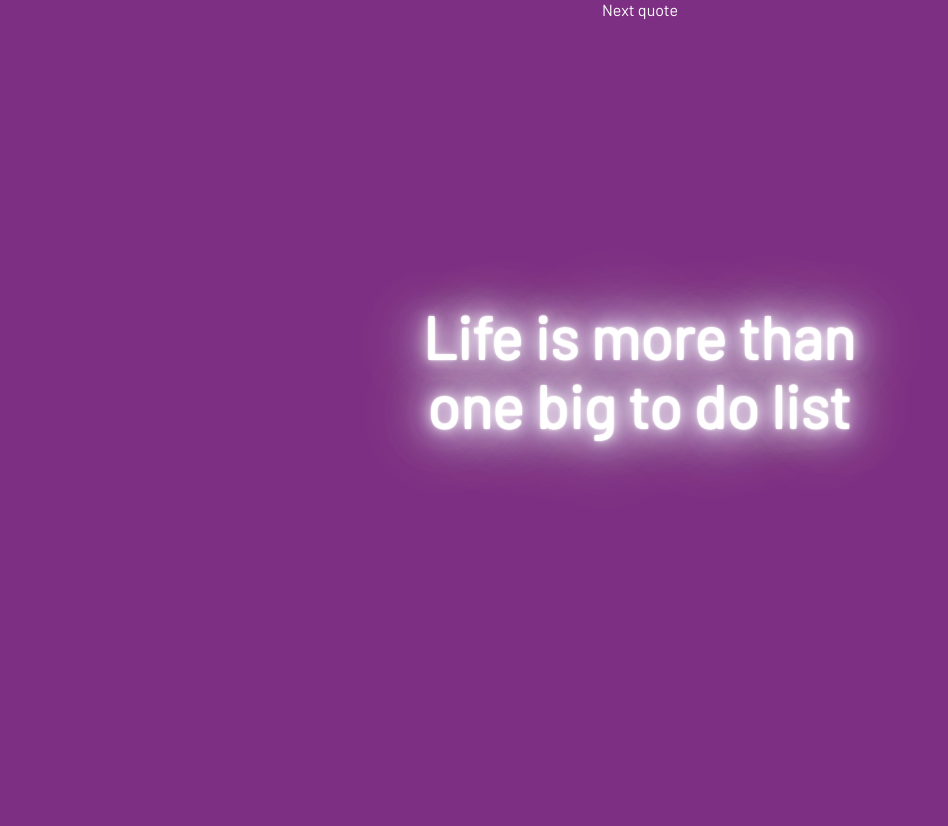
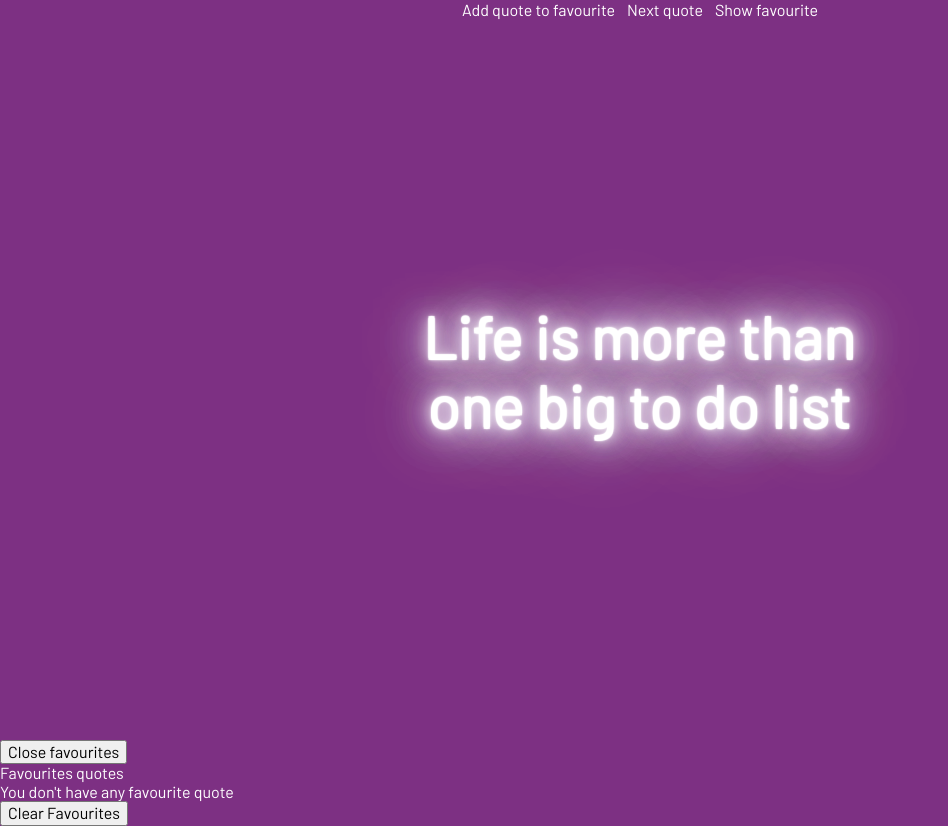
Before and after one commit to dtsiki/quote-generator, a website built with webpack: page src/index.html in a window 1280 px wide. Shown: the whole page, without its empty margins (0-948 px from the left). Before the commit the page ends 800 px from the top, so only its background shows below. Built offline with nearby package versions, Linux system fonts and the light colour scheme; files whose address does not match are found by name.

Commit message:
Update main layout

```diff
--- a/src/index.html
+++ b/src/index.html
@@ -10,7 +10,13 @@
 	<nav class="nav">
 		<ul class="menu">
 			<li class="menu-item">
+				<button class="menu-item__button fav-quote">Add quote to favourite</button>
+			</li>
+			<li class="menu-item">
 				<button class="menu-item__button next-quote">Next quote</button>
+			</li>
+			<li class="menu-item">
+				<button class="menu-item__button modal-open">Show favourite</button>
 			</li>
 		</ul>
 	</nav>
@@ -19,6 +25,18 @@
 			<div class="quote__body"></div>
 		</div>
 	</div>
+	<div class="modal">
+		<button class="modal-close modal-button">
+			<span class="modal-button__label">Close favourites</span>
+		</button>
+		<div class="modal-body">
+			<h2 class="modal__title">Favourites quotes</h2>
+			<div class="modal-content">
+				<ul class="favourites"></ul>
+				<button class="button button--primary fav-clear">Clear Favourites</button>
+			</div>
+		</div>
+	</div>
 <script src="index.js" type="text/javascript"></script>
 </body>
 </html>
```
